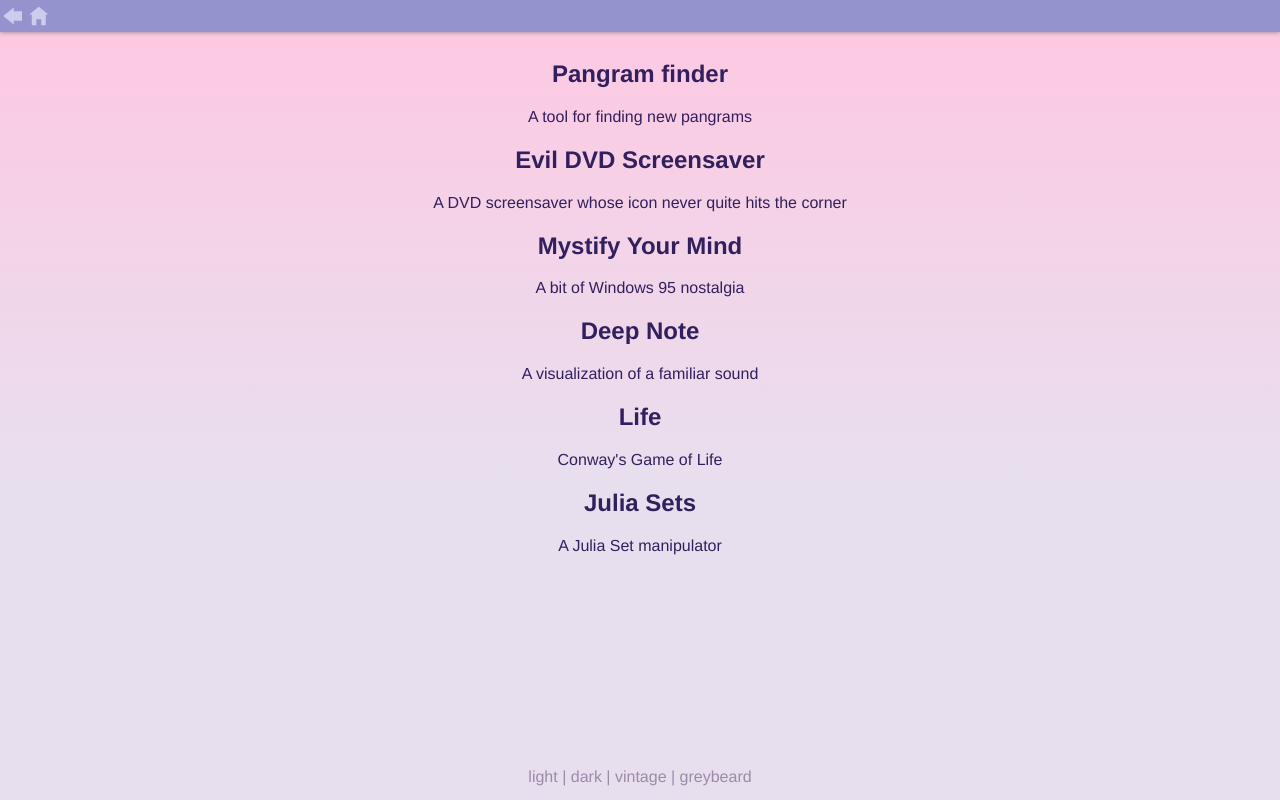
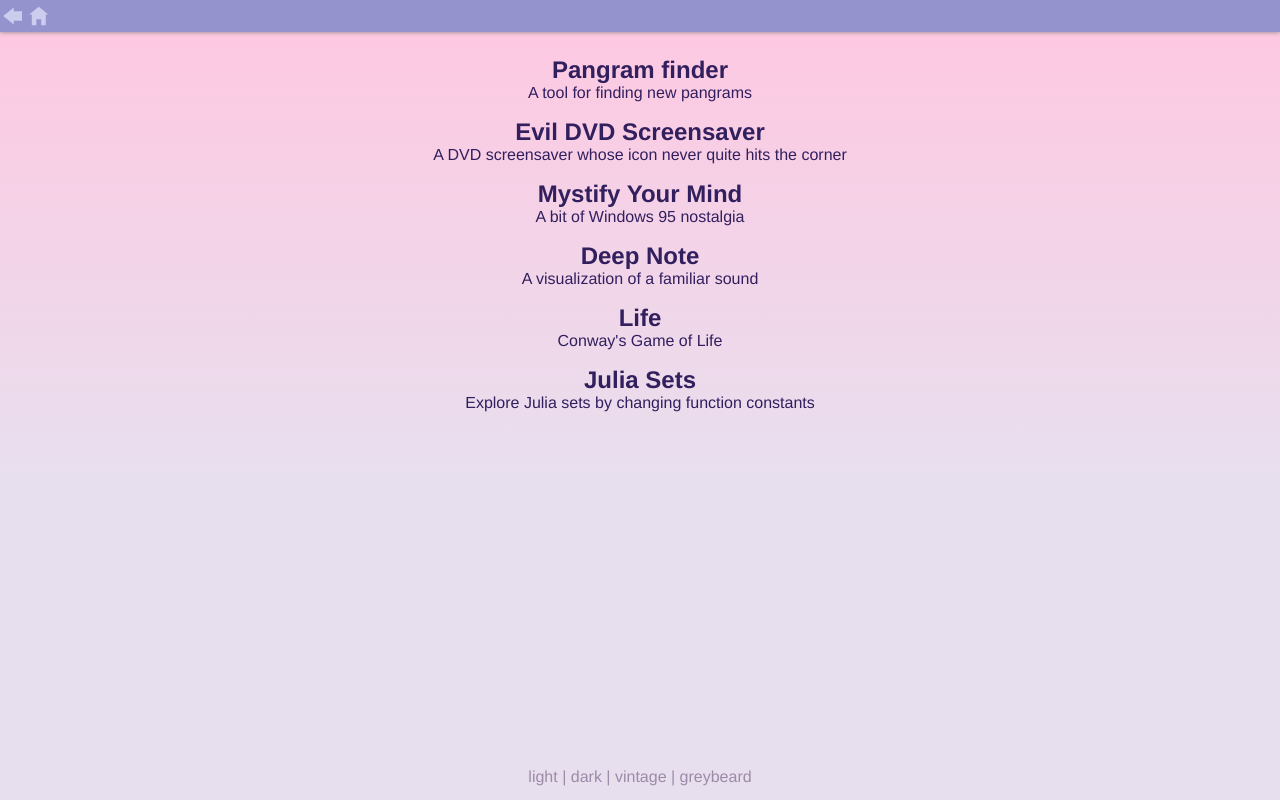
Before and after one commit to tedthemusician/site, a Vue app: page /developer in a window 1280 px wide. Built offline with nearby package versions, Linux system fonts and the light colour scheme.

Commit message:
Create and style pangram solver

```diff
--- a/src/router/index.js
+++ b/src/router/index.js
@@ -1,8 +1,10 @@
 import Vue from 'vue'
 import VueRouter from 'vue-router'
+
+import Developer from '@/views/developer/Developer.vue'
 import Home from '@/views/Home.vue'
 import Musician from '@/views/musician/Musician.vue'
-import Developer from '@/views/developer/Developer.vue'
+import Pangram from '@/views/developer/Pangram.vue'
 import Whoami from '@/views/Whoami.vue'
 
 Vue.use(VueRouter)
@@ -24,6 +26,11 @@ const routes = [
         component: Developer,
     },
     {
+        path: '/developer/pangram',
+        name: 'Pangram',
+        component: Pangram,
+    },
+    {
         path: '/whoami',
         name: 'Whoami',
         component: Whoami,
--- a/src/styles/developer.js
+++ b/src/styles/developer.js
@@ -1 +1,35 @@
-export default {}
+import themes from '@/styles/app.js'
+
+const { defaults: globalDefaults } = themes
+
+const defaults = {
+    ...globalDefaults,
+    project: {
+        margin: '1rem',
+    },
+    name: {
+        margin: 0,
+    },
+    desc: {
+        margin: 0,
+    },
+}
+
+export default {
+    light: defaults,
+    dark: defaults,
+    vintage: {
+        ...defaults,
+        desc: {
+            ...defaults.desc,
+            color: 'orange',
+        },
+    },
+    greybeard: {
+        ...defaults,
+        name: {
+            ...defaults.name,
+            color: 'blue',
+        },
+    },
+}
--- /dev/null
+++ b/src/styles/pangram.js
@@ -0,0 +1,77 @@
+const crappyStyles = {
+    background: 'white',
+    color: 'black',
+    'font-family': 'Times New Roman, serif',
+}
+
+const greybeardStyles = {
+    input: crappyStyles,
+    guide: crappyStyles,
+}
+
+export default {
+    light: {
+        incomplete: {
+            input: {
+                background: '#fbb',
+            },
+            guide: {
+                color: 'inherit',
+            },
+        },
+        complete: {
+            input: {
+                background: '#efe',
+            },
+            guide: {
+                color: '#080',
+            },
+        },
+    },
+    dark: {
+        incomplete: {
+            input: {
+                background: '#756',
+                color: '#ddd',
+            },
+            guide: {
+                color: 'inherit',
+            },
+        },
+        complete: {
+            input: {
+                background: '#676',
+                color: '#ded',
+            },
+            guide: {
+                color: '#8d8',
+            },
+        },
+    },
+    vintage: {
+        incomplete: {
+            input: {
+                ...crappyStyles,
+                background: 'darkred',
+                color: 'pink',
+            },
+            guide: {
+                color: 'inherit',
+            },
+        },
+        complete: {
+            input: {
+                ...crappyStyles,
+                background: 'darkgreen',
+                color: 'white',
+            },
+            guide: {
+                color: 'lightgreen',
+            },
+        },
+    },
+    greybeard: {
+        incomplete: greybeardStyles,
+        complete: greybeardStyles,
+    },
+}
--- a/src/styles/themes.js
+++ b/src/styles/themes.js
@@ -1,11 +1,13 @@
 import app       from './app.js'
 import developer from './developer.js'
 import home      from './home.js'
+import pangram   from './pangram.js'
 import whoami    from './whoami.js'
 
 export default {
     app,
     developer,
     home,
+    pangram,
     whoami,
 }
--- a/src/styles/whoami.js
+++ b/src/styles/whoami.js
@@ -50,6 +50,7 @@ const defaults = {
 }
 
 const darkStyles = {
+    ...defaults,
     window: {
         ...defaults.window,
         'background': '#002b36',
@@ -58,21 +59,9 @@ const darkStyles = {
     },
 }
 
-const crappyStyles = {
-    ...defaults,
-}
-
 export default {
     light: defaults,
-    dark: {
-        ...defaults,
-        ...darkStyles,
-    },
-    vintage: {
-        ...crappyStyles,
-        ...darkStyles,
-    },
-    greybeard: {
-        ...crappyStyles,
-    },
+    dark: darkStyles,
+    vintage: darkStyles,
+    greybeard: defaults,
 }
--- a/src/views/developer/Developer.vue
+++ b/src/views/developer/Developer.vue
@@ -1,10 +1,14 @@
 <template>
     <main>
-        <div v-for="project in projects" :key="project.id">
-            <router-link to="">
-                <h2 v-text="project.name" />
+        <div
+            :style="projectStyle"
+            v-for="project in projects"
+            :key="project.id"
+        >
+            <router-link :to="project.path">
+                <h2 :style="nameStyle" v-text="project.name" />
             </router-link>
-            <p v-text="project.comment" />
+            <summary :style="descStyle" v-text="project.desc" />
         </div>
     </main>
 </template>
@@ -14,39 +18,58 @@ const projects = [
     {
         id: 'pangram',
         name: 'Pangram finder',
-        comment: 'A tool for finding new pangrams',
+        desc: 'A tool for finding new pangrams',
     },
     {
         id: 'dvd',
         name: 'Evil DVD Screensaver',
-        comment: 'A DVD screensaver whose icon never quite hits the corner',
+        desc: 'A DVD screensaver whose icon never quite hits the corner',
     },
     {
         id: 'mystify',
         name: 'Mystify Your Mind',
-        comment: 'A bit of Windows 95 nostalgia',
+        desc: 'A bit of Windows 95 nostalgia',
     },
     {
         id: 'deepnote',
         name: 'Deep Note',
-        comment: 'A visualization of a familiar sound',
+        desc: 'A visualization of a familiar sound',
     },
     {
         id: 'life',
         name: 'Life',
-        comment: "Conway's Game of Life",
+        desc: "Conway's Game of Life",
     },
     {
         id: 'julia',
         name: 'Julia Sets',
-        comment: 'A Julia Set manipulator',
+        desc: 'Explore Julia sets by changing function constants',
     },
 ]
 
 export default {
     data: () => ({
-        projects,
+        projects: projects.map(project => ({
+            ...project,
+            path: `/developer/${project.id}`,
+        })),
     }),
+    computed: {
+        projectStyle() {
+            return this.getProjectStyle('project')
+        },
+        nameStyle() {
+            return this.getProjectStyle('name')
+        },
+        descStyle() {
+            return this.getProjectStyle('desc')
+        },
+    },
+    methods: {
+        getProjectStyle(element) {
+            return this.$store.getters.getStyle('developer', element)
+        },
+    },
 }
 </script>
 
--- /dev/null
+++ b/src/views/developer/Pangram.vue
@@ -0,0 +1,52 @@
+<template>
+    <main>
+        <input :style="inputStyle" type="text" v-model="typedContent" />
+        <div :style="guideStyle" v-text="guideContent" />
+    </main>
+</template>
+
+<script>
+const alphabet = 'ABCDEFGHIJKLMNOPQRSTUVWXYZ'.split('')
+const placeholders = []
+
+export default {
+    data: () => ({
+        placeholders,
+        typedContent: '',
+    }),
+    computed: {
+        remainingLetters() {
+            return alphabet.filter(char => (
+                !this.typedContent.toUpperCase().includes(char)
+            ))
+        },
+        isPangram() {
+            return !this.remainingLetters.length
+        },
+        guideContent() {
+            return this.isPangram ? 'Pangram!' : this.remainingLetters.join('')
+        },
+        inputStyle() {
+            return this.getPangramStyle('input')
+        },
+        guideStyle() {
+            return this.getPangramStyle('guide')
+        },
+    },
+    methods: {
+        getPangramStyle(element) {
+            const status = this.isPangram ? 'complete' : 'incomplete'
+            return this.$store.getters.getStyle('pangram', status, element)
+        },
+    },
+}
+</script>
+
+<style>
+input {
+    margin: 1rem;
+    padding: 0.2rem;
+    width: 90%;
+    border: 1px solid black;
+}
+</style>
```
